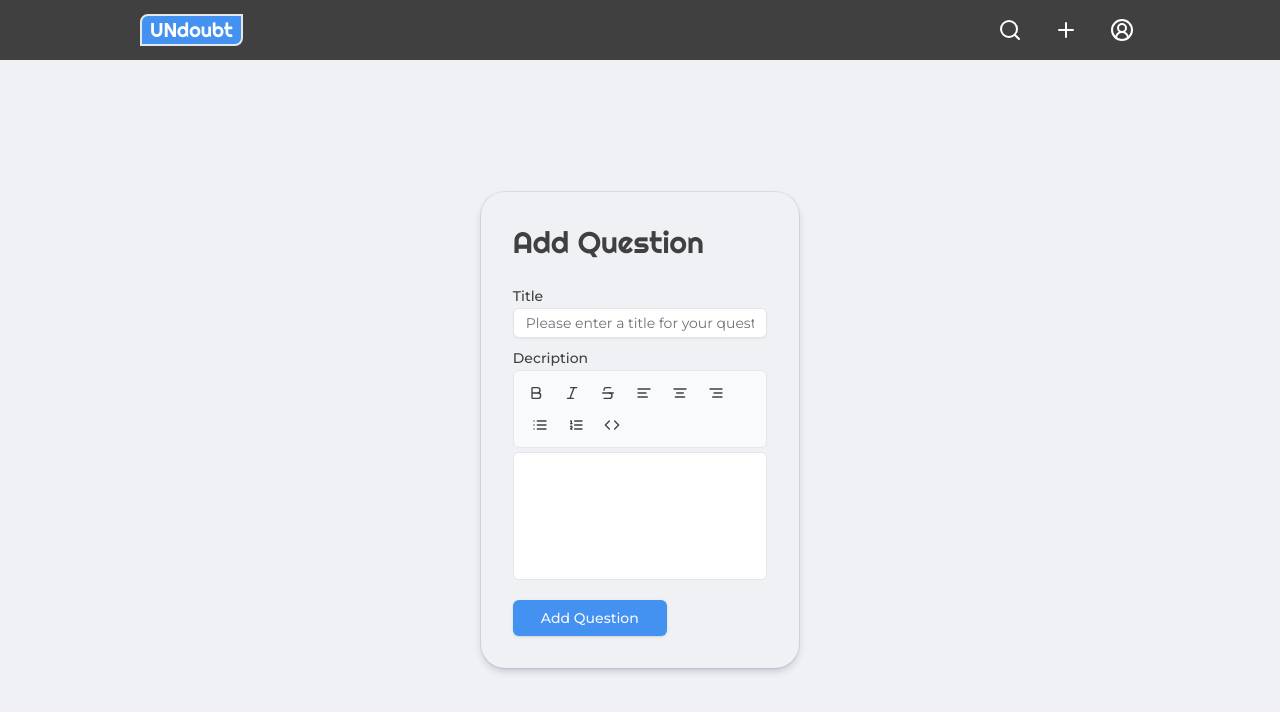
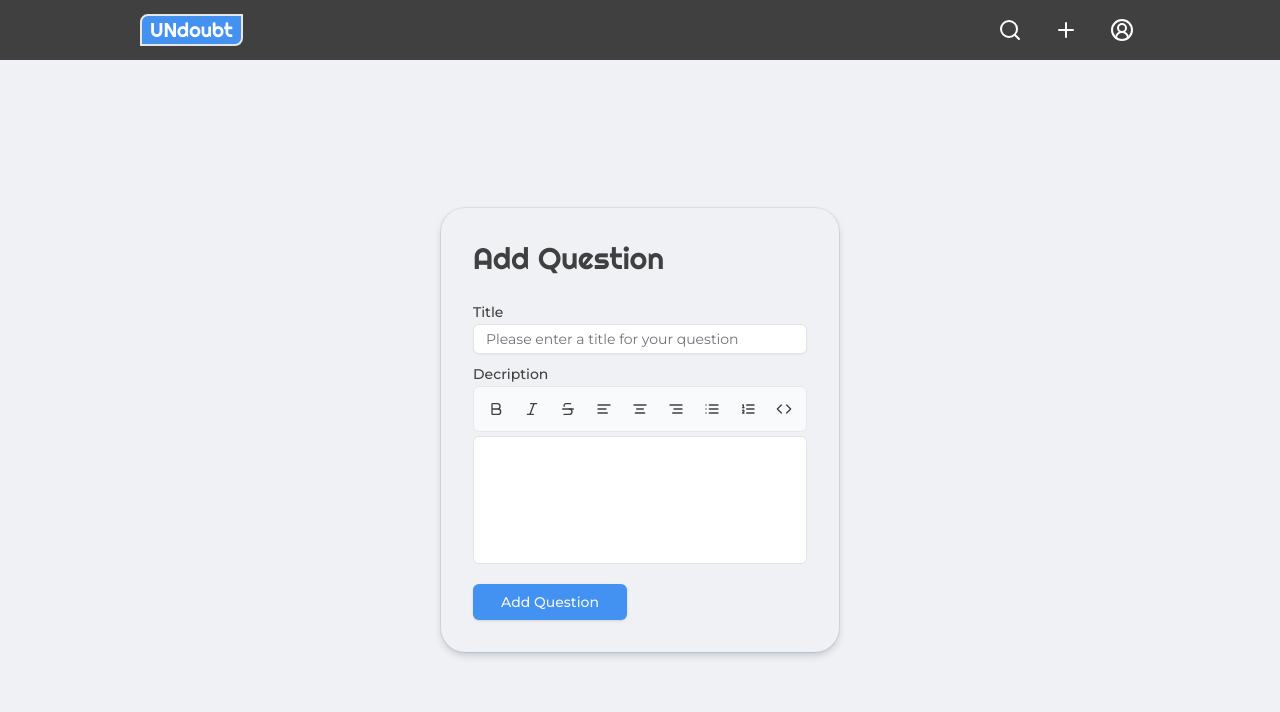
Before and after one commit to akashdas99/undoubt-next, a Next.js app: page /question in a window 1280 px wide. Shown: the top 712 px of the page. Built offline with nearby package versions, Linux system fonts and the light colour scheme; no server answers.

Commit message:
fix: max width of profile and add answer

```diff
--- a/src/components/profile/profile.tsx
+++ b/src/components/profile/profile.tsx
@@ -8,13 +8,13 @@ export default async function Profile() {
 
   return (
     <div className="flex items-center justify-center grow">
-      <div className="bordered-card p-5 rounded-xl max-w-sm w-4/5">
+      <div className="bordered-card p-5 rounded-xl max-w-screen-lg">
         <h1 className={`font-righteous text-xl md:text-3xl mb-6`}>
           Profile Information
         </h1>
         <div className="flex flex-col gap-5 sm:flex-row sm:justify-between items-start">
           <div className="relative">
-            <UserImage user={data} className="w-[26px]" />
+            <UserImage user={data} className="w-[36px]" />
             <ImageUpload />
           </div>
           <div className="grid grid-cols-[min-content_auto] text-sm gap-y-2 gap-x-2 flex-1">
--- a/src/components/question/addQuestion.tsx
+++ b/src/components/question/addQuestion.tsx
@@ -30,7 +30,7 @@ export default function AddQuestion() {
 
   return (
     <div className="flex items-center justify-center grow">
-      <div className="bordered-card p-8 rounded-xl max-w-xl w-4/5">
+      <div className="bordered-card p-8 rounded-xl max-w-screen-lg">
         <h1 className={`font-righteous text-xl mb-6 md:text-3xl`}>
           Add Question
         </h1>
```
